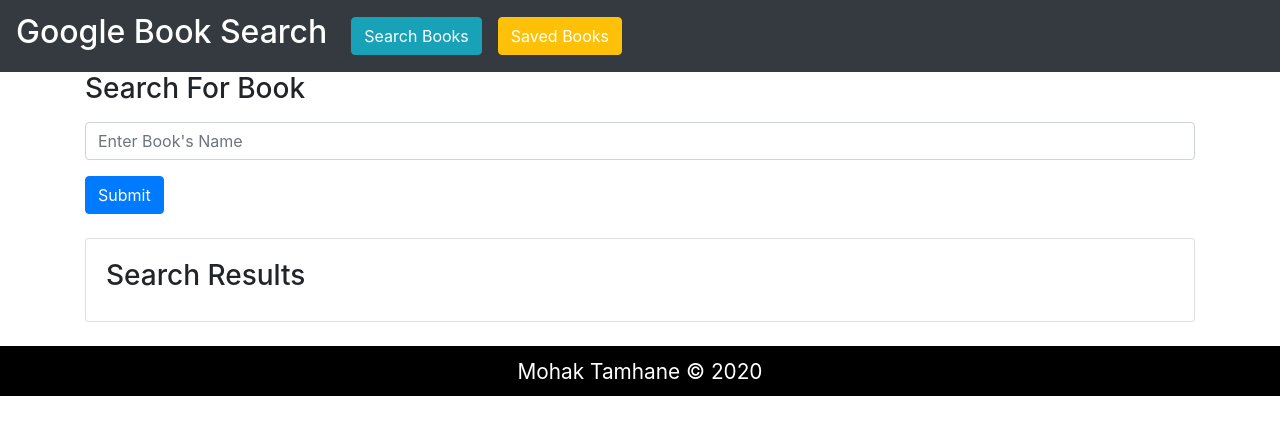
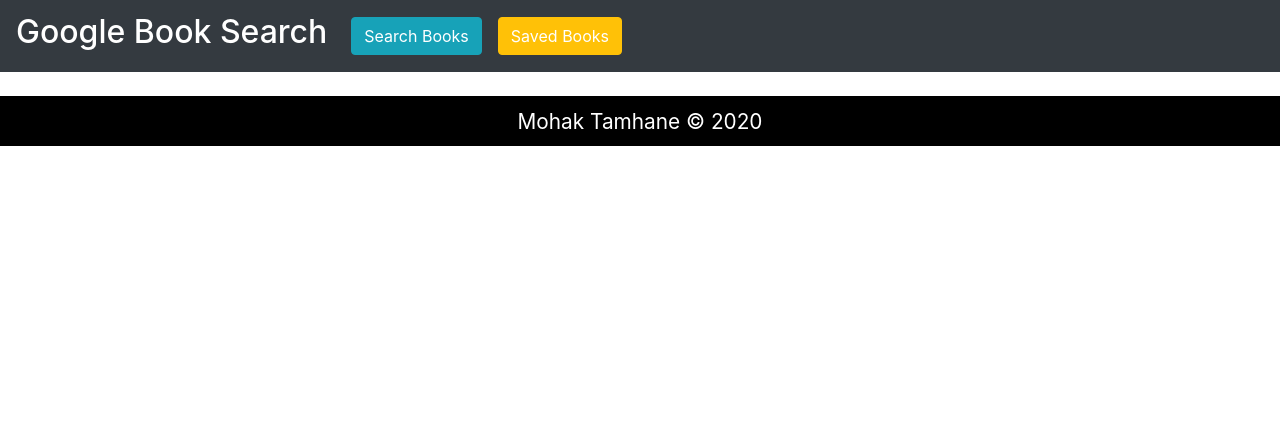
Before and after one commit to mohak92/google-books-mern, a React (Create React App) app in the folder client/: page / in a window 1280 px wide. Shown: the top 434 px of the page. Built offline with nearby package versions, Linux system fonts and the light colour scheme; a web font is replaced by a local one.

Commit message:
routes fix

```diff
--- a/client/src/App.js
+++ b/client/src/App.js
@@ -1,7 +1,5 @@
 import React from "react";
 import { BrowserRouter as Router, Route, Switch } from "react-router-dom";
-
-import SearchBooks from "./hoc/SearchBooks";
 import Header from "./components/Header";
 import Footer from "./components/Footer";
 import './Resources/css/styles.css'
@@ -12,9 +10,6 @@
         <Router>
             <div>
                 <Header />
-                <Switch>
-                    <Route exact path="/" component={SearchBooks} />
-                </Switch>
                 <br />
                 <Footer />
             </div>
```
